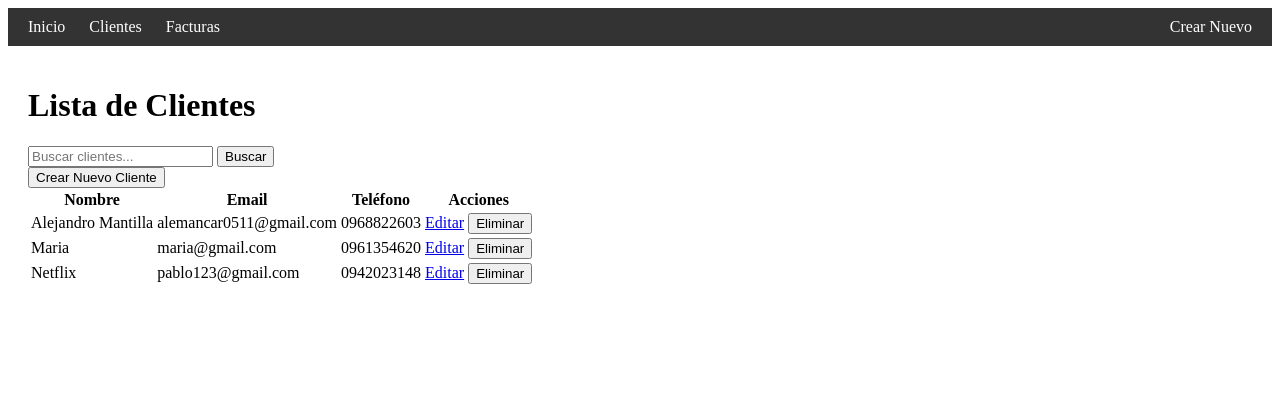
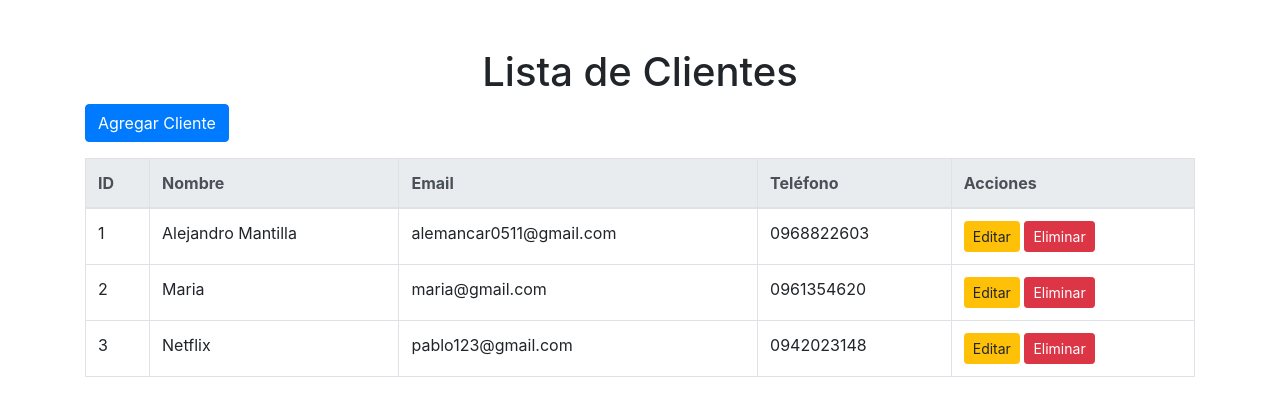
Before and after one commit to Alejandro-Mantilla/sist_factura, a Flask app: page /clientes in a window 1280 px wide. Shown: the top 416 px of the page. Run offline with Flask 3, Linux system fonts and the light colour scheme; a user stored in the database is signed in; some libraries are stand-ins or nearby versions.

Commit message:
Boostrap Implemented

```diff
--- a/app.py
+++ b/app.py
@@ -18,7 +18,7 @@ app.secret_key = 'supersecretkey'
 # Configuración de seguridad adicionales
 app.config['SECRET_KEY'] = 'supersecretkey'
 app.config['SESSION_COOKIE_HTTPONLY'] = True # Protección contra ataques XSS
-app.config['SESSION_COOKIE_SECURE'] = True # Coolies solo disponible vía HTTPS
+app.config['SESSION_COOKIE_SECURE'] = True # Cookies solo disponible vía HTTPS
 app.config['SESSION_COOKIE_SAMESITE'] = 'Lax' # Protege contra ataques CSRF
 app.config['REMEMBER_COOKIE_DURATION'] = timedelta(days=7)
 
--- a/templates/clientes.html
+++ b/templates/clientes.html
@@ -1,40 +1,43 @@
-{% extends 'base.html' %}
+<!DOCTYPE html>
+<html lang="es">
+<head>
+    <meta charset="UTF-8">
+    <meta name="viewport" content="width=device-width, initial-scale=1.0">
+    <link rel="stylesheet" href="https://stackpath.bootstrapcdn.com/bootstrap/4.5.2/css/bootstrap.min.css">
+    <title>Lista de Clientes</title>
+</head>
+<body>
+    <div class="container mt-5">
+        <h1 class="text-center">Lista de Clientes</h1>
+        <a href="{{ url_for('nuevo_cliente') }}" class="btn btn-primary mb-3">Agregar Cliente</a>
 
-{% block content %}
-<h1>Lista de Clientes</h1>
-
-<!-- Formulario de búsqueda -->
-<form method="get" action="{{ url_for('listar_clientes') }}">
-    <input type="text" name="q" placeholder="Buscar clientes...">
-    <button type="submit">Buscar</button>
-</form>
-
-<!-- Botón para crear nuevo cliente -->
-<a href="{{ url_for('nuevo_cliente') }}">
-    <button>Crear Nuevo Cliente</button>
-</a>
-
-<table>
-    <!-- Encabezados de la tabla -->
+        <table class="table table-bordered">
+            <thead class="thead-light">
                 <tr>
+                    <th>ID</th>
                     <th>Nombre</th>
                     <th>Email</th>
                     <th>Teléfono</th>
                     <th>Acciones</th>
                 </tr>
-    <!-- Mostrar clientes -->
+            </thead>
+            <tbody>
                 {% for cliente in clientes %}
                 <tr>
+                    <td>{{ cliente.id }}</td>
                     <td>{{ cliente.nombre }}</td>
                     <td>{{ cliente.email }}</td>
                     <td>{{ cliente.telefono }}</td>
                     <td>
-            <a href="{{ url_for('editar_cliente', id=cliente.id) }}">Editar</a>
+                        <a href="{{ url_for('editar_cliente', id=cliente.id) }}" class="btn btn-warning btn-sm">Editar</a>
                         <form action="{{ url_for('eliminar_cliente', id=cliente.id) }}" method="POST" style="display:inline;">
-                <button type="submit">Eliminar</button>
+                            <button type="submit" class="btn btn-danger btn-sm">Eliminar</button>
                         </form>
                     </td>
                 </tr>
                 {% endfor %}
+            </tbody>
         </table>
-{% endblock %}
+    </div>
+</body>
+</html>
```
Also changed, not shown: instance/facturas.db. Lines whose indentation alone changed are shown as unchanged.
